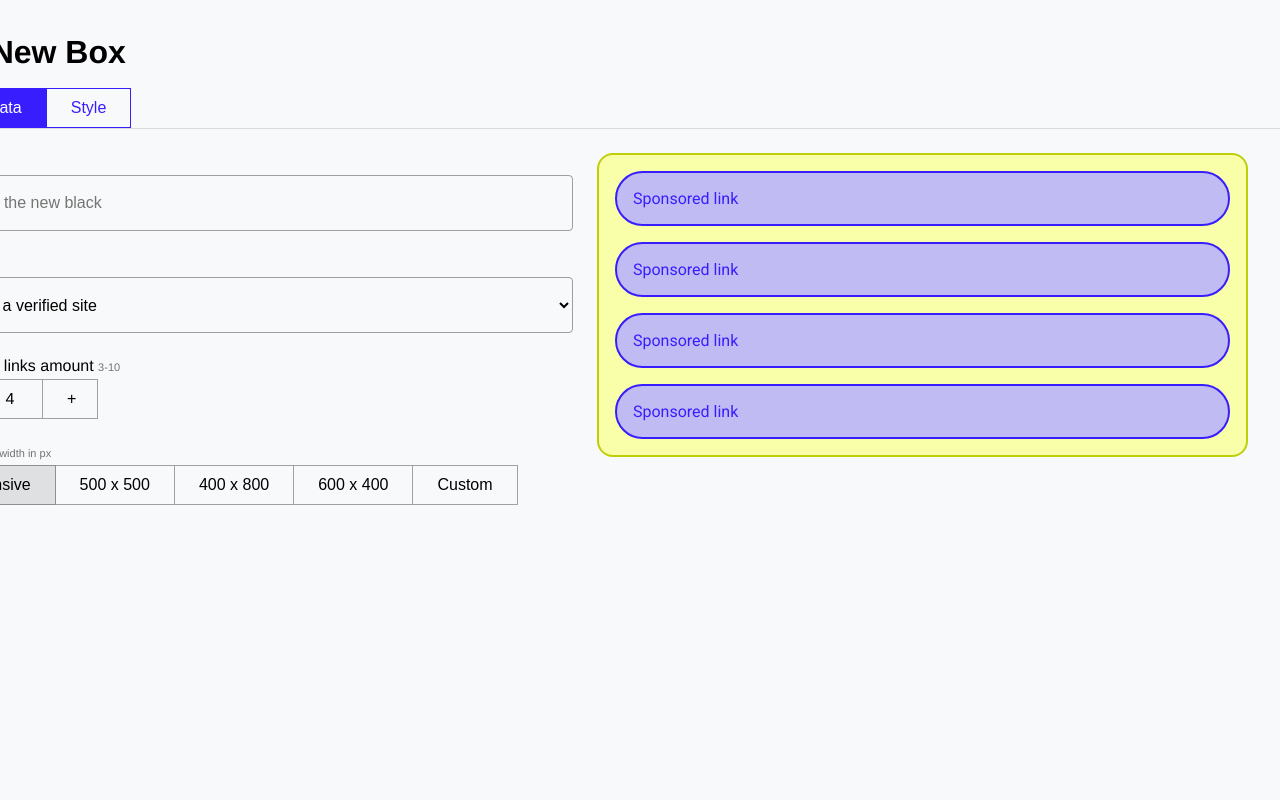
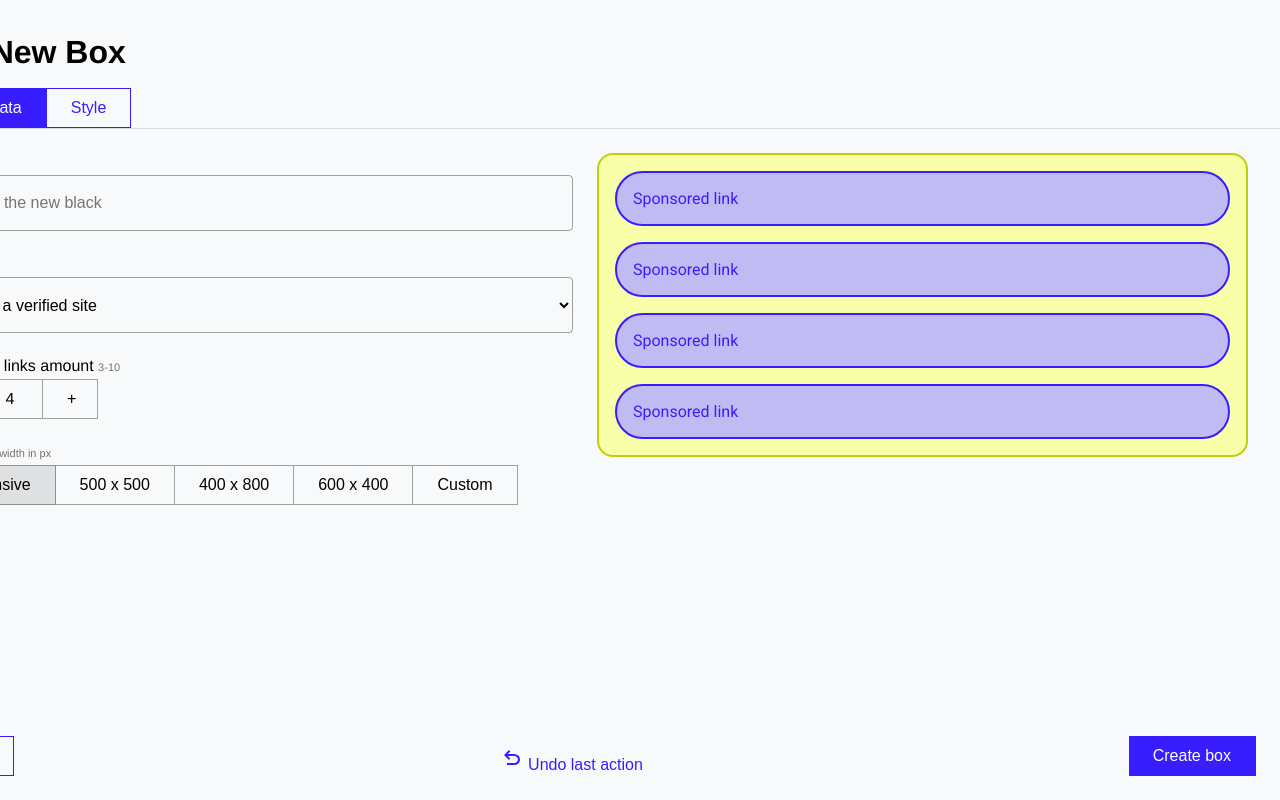
Before and after one commit to franziska-haaf/box-creation, a Vue app: page / in a window 1280 px wide. Built offline with nearby package versions, Linux system fonts and the light colour scheme; a web font is replaced by a local one.

Commit message:
Added a dirty footer cause I forgot it

```diff
--- a/src/App.vue
+++ b/src/App.vue
@@ -21,6 +21,13 @@
       <component :is="currentTab"></component>
       <BoxPreview/>
     </main>
+    <footer>
+      <button class="primary" disabled>Cancel</button>
+      <button class="primary text" disabled>
+        <svg xmlns="http://www.w3.org/2000/svg" height="24" width="24"><path d="M14.1 19H7v-2h7.1q1.575 0 2.737-1Q18 15 18 13.5T16.837 11q-1.162-1-2.737-1H7.8l2.6 2.6L9 14 4 9l5-5 1.4 1.4L7.8 8h6.3q2.425 0 4.163 1.575Q20 11.15 20 13.5q0 2.35-1.737 3.925Q16.525 19 14.1 19Z"/></svg>
+        Undo last action</button>
+      <button class="primary filled" disabled>Create box</button>
+    </footer>
   </div>
 </template>
 
@@ -47,7 +54,7 @@ export default {
     }
   },
   mounted() {
-   store.setTemplate()
+    store.setTemplate()
   },
 }
 </script>
@@ -74,9 +81,9 @@ body {
   padding: 0;
 }
 
-header{
+header {
   width: 100%;
-  border-bottom: solid 1px rgba(0,0,0,0.12);
+  border-bottom: solid 1px rgba(0, 0, 0, 0.12);
   padding: 32px 32px 0;
   box-sizing: border-box;
 }
@@ -100,7 +107,7 @@ header{
 
   main {
     box-sizing: border-box;
-    padding: 0 32px 32px;
+    padding: 0 32px;
     width: 100%;
     height: 100%;
     display: flex;
@@ -112,5 +119,13 @@ header{
       width: 50%;
     }
   }
+
+  footer{
+    box-sizing: border-box;
+    display: flex;
+    width: 100%;
+    justify-content: space-between;
+    padding: 0 24px 24px;
+  }
 }
 </style>
--- a/src/assets/style.scss
+++ b/src/assets/style.scss
@@ -171,6 +171,14 @@ button {
     }
   }
 
+  &.text {
+    border: none;
+  }
+
+  svg{
+    fill: $color-primary;
+  }
+
   &:not(.filled):hover {
     background: $color-grey_hover;
     cursor: pointer;
@@ -178,7 +186,7 @@ button {
 
   &:disabled:hover {
     background: transparent;
-    cursor: inherit;
+    cursor: not-allowed;
   }
 
   + button {
@@ -201,7 +209,7 @@ button {
 
     &:disabled:hover {
       background: transparent;
-      cursor: inherit;
+      cursor: not-allowed;
     }
 
     & + .primary {
```
Also changed, not shown: src/assets/icon/undo.svg (added).
